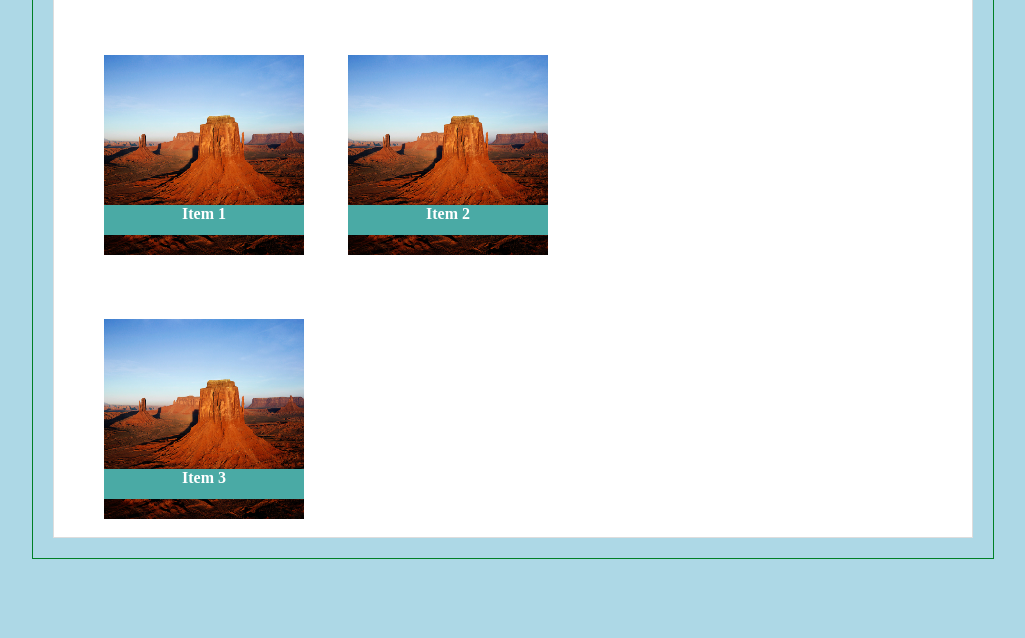
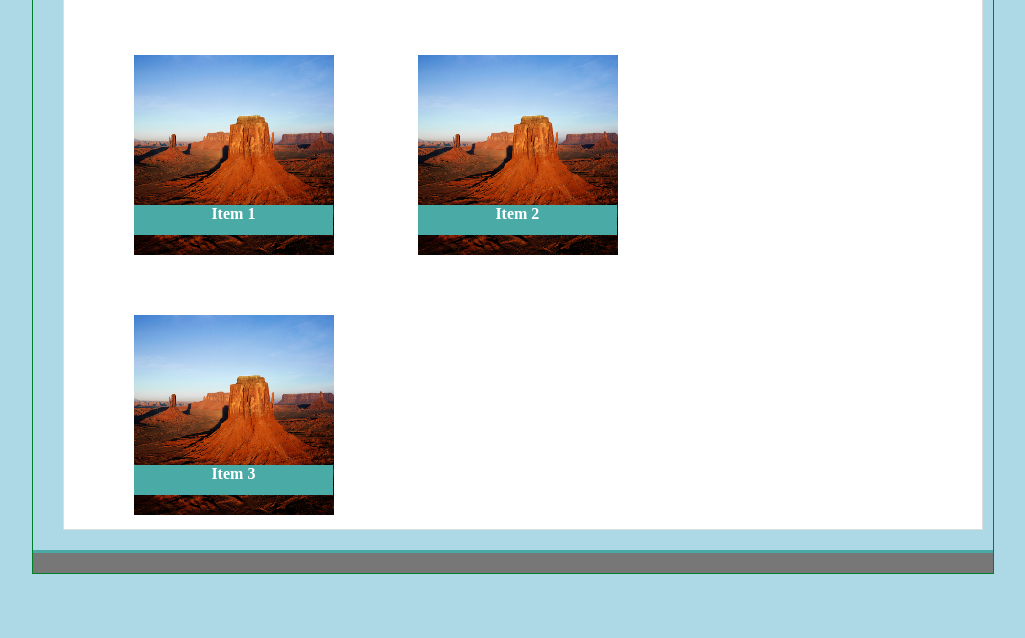
Before and after one commit to jamiller445/Basic-Portfolio, a plain HTML site: page portfolio.html in a window 1280 px wide. Shown: the part 162-800 px from the top of the page, without its empty margins (127-1152 px from the left). Drawn offline with Linux system fonts and the light colour scheme.

Commit message:
update-2-26Oct18

```diff
--- a/assets/css/style.css
+++ b/assets/css/style.css
@@ -23,6 +23,7 @@ body{
 #p-container {
     padding-top: 5px;
     padding-right: 30px;
+    padding-left:30px;
 }
 
 form{
@@ -50,7 +51,9 @@ form{
     border-width: thin;
     float:center;
     /* margin-top:20px; */
-    margin:20px;
+    margin-left: 100px;
+    margin-top: 20px;
+    margin-right: 100px;
     height:98%;
     /* margin-right:100px; */
     /* margin-left:100px; */
@@ -66,8 +69,9 @@ form{
 #main {
     color:#777777;
     margin:0 auto;
-    width=960px;
-    margin-bottom:10px;
+    width:960px;
+    margin: 10px;
+    /* margin-bottom:10px; */
     /* background:rgba(255, 255, 255, 0.603); */
     /* border-style:solid; */
     /* border-color:#dddddd; */
@@ -85,7 +89,7 @@ form{
 }
 
 #name-box {
-    text-aling:center;
+    text-align:center;
     color:white;
     display:inline-block;
     margin-left:100px;
@@ -118,17 +122,6 @@ form{
     height:60px;
 }
 
-#footer {
-/* display:inline-block; */
-/* margin: 0 auto; */
-/* margin-left:20px; */
-margin:top 5px;
-background: #91aac7;
-/* width: 90%; */
-width:960px;
-height:60px;
-}
-
 #submit-button {
     margin-top: 10px;
     background-color: #4aaaa5;
@@ -151,6 +144,22 @@ height:60px;
     margin-left: 50px;
 }
 
+#portfolio-container {
+        margin:0 auto;
+        /* width:90%; */
+        width:960;
+        background:#ffffff;
+        border-style:solid;
+        border-color:#dddddd;
+        border-width: thin;
+        float:center;
+        /* margin-top:20px; */
+        margin:20px;
+        height:98%;
+        /* margin-right:100px; */
+        /* margin-left:100px; */
+}
+
 .portfolio-labels {
     float:left;
     /* display:inline-block; */
@@ -163,13 +172,13 @@ height:60px;
     /* margin-left:50px; */
     position: relative;
     /* left:160px; */
-    left: 0px;
-    right: 100%;
+    left: 20px;
+    right: 0;
     top:200px;
     height: 30px;
     /* width: 70px; */
     /* width: 66%; */
-    width: 82%;
+    width: 70%;
 }
 
 #my-picture {
@@ -177,10 +186,19 @@ height:60px;
     height: 200px;
     margin-top:20px;
     margin-bottom:10px;
-    /* margin-right: 20px; */
-    /* margin-left:20px; */
-    /* float:left; */
+    margin-right: 20px;
+    margin-left:20px;
+    float:left;
 }
+
+#footer {
+    margin:top 5px;
+    background:#777777;
+    border-top: solid;
+    border-color: #4aaaa5;
+    width:960px;
+    height:20px;
+    }
 
 /* #nav-buttons { */
     /* text-align:center; */
--- a/portfolio.html
+++ b/portfolio.html
@@ -29,7 +29,7 @@
         </section>
         <!-- </div> -->
         <div id="main">
-            <div id="about-me">
+            <div id="portfolio-container">
                 <header id="about-me-header">
                     <h2>Portfolio</h2>
                     <hr>
@@ -77,3 +77,7 @@
                 </div>
             </div>
         </div>
+        <section id="footer"></section>
+        </div>
+        </body>
+        </html>
```
Also changed, not shown: contact.html (+8 -5 lines), index.html (+1 -4 lines).
